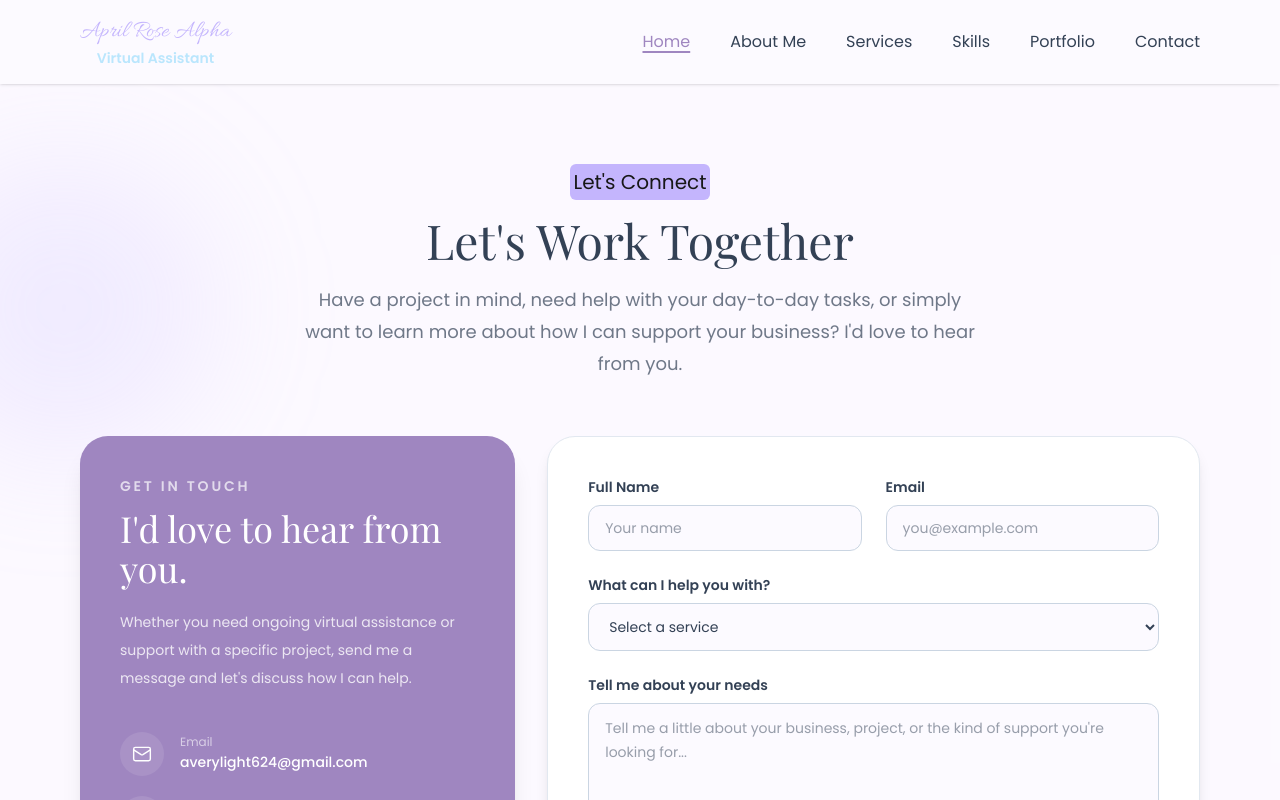
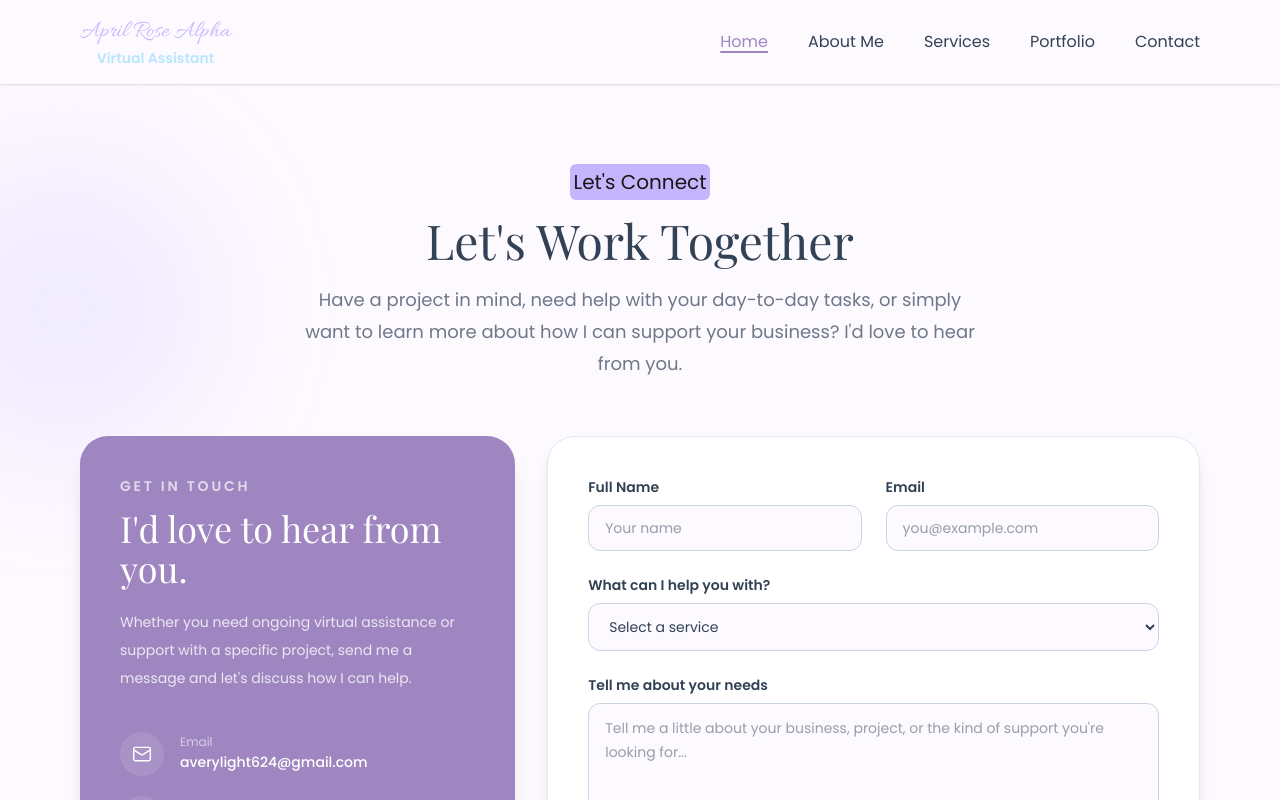
Before and after one commit to Jahjah07/april-rose-alpha-portfolio, a Next.js app: page /pages/ContactPage in a window 1280 px wide. Shown: the top 800 px of the page. Built offline with nearby package versions, Linux system fonts and the light colour scheme.

Commit message:
updated header

```diff
--- a/app/components/Header.tsx
+++ b/app/components/Header.tsx
@@ -47,8 +47,7 @@ export default function Header() {
     { id: "home", label: "Home", href: "/" },
     { id: "about", label: "About Me", href: "/about" },
     { id: "services", label: "Services", href: "/services" },
-    { id: "skills", label: "Skills", href: "/#tools-home" },
-    { id: "portfolio", label: "Portfolio", href: "/#portfolio" },
+    { id: "portfolio", label: "Portfolio", href: "/portfolio" },
     { id: "contact", label: "Contact", href: "/contact" },
   ];
 
```
